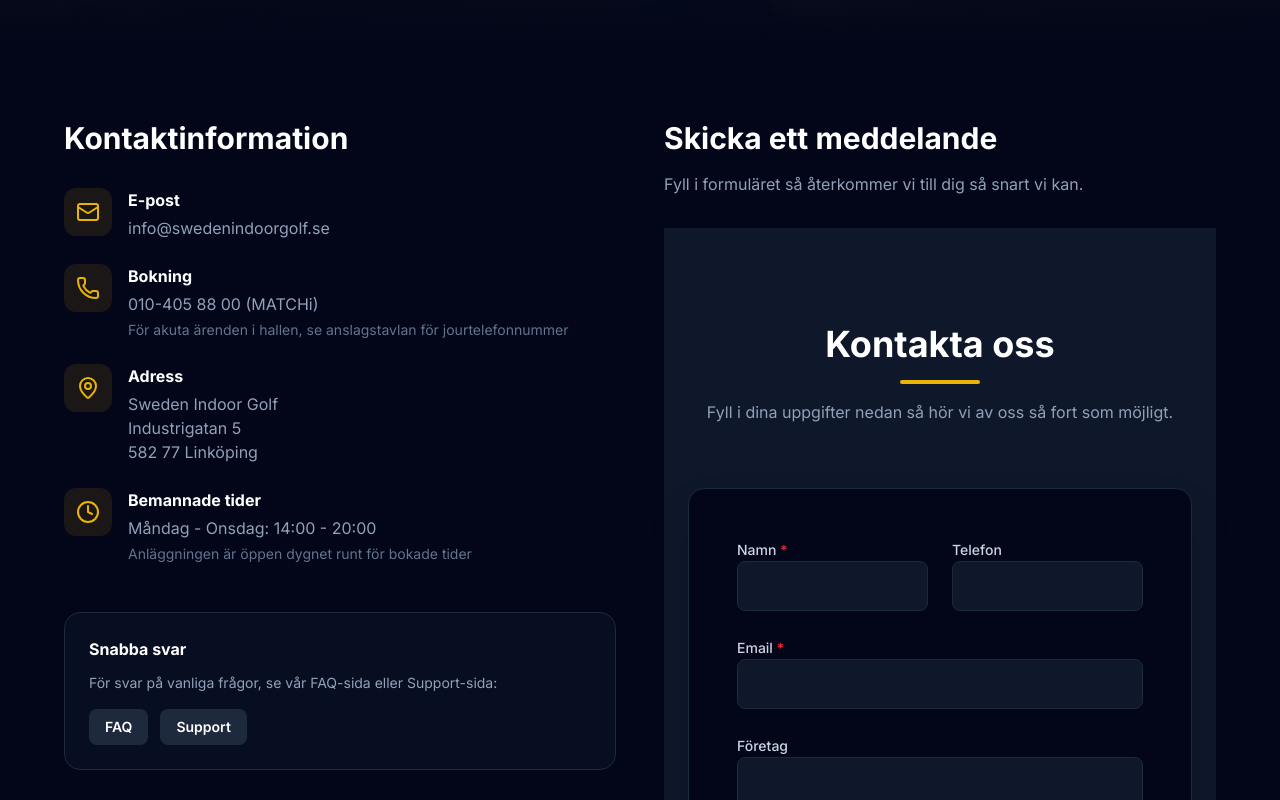
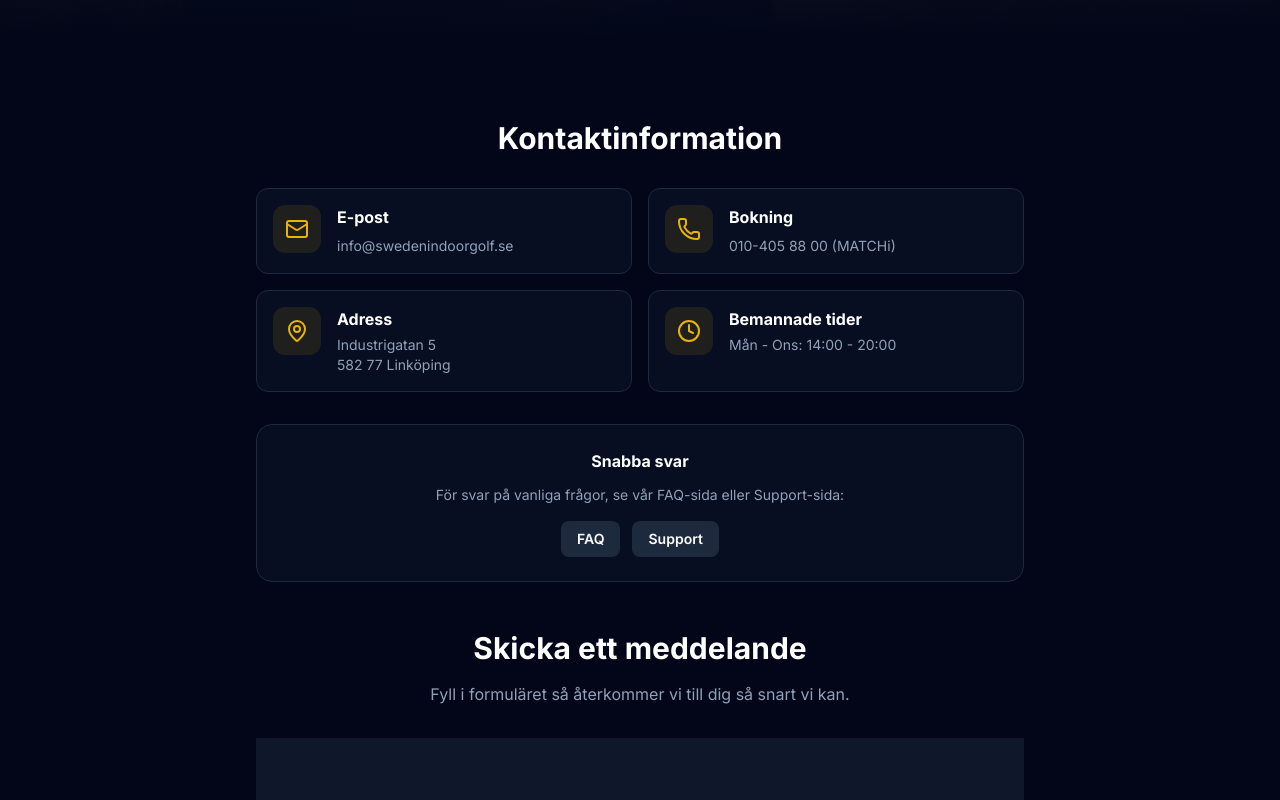
Before and after one commit to marcusta/sig-web3, a Next.js app: page /kontakt in a window 1280 px wide. Shown: the part 400-1200 px from the top of the page. Built offline with nearby package versions, Linux system fonts and the light colour scheme.

Commit message:
Prepare deployment

```diff
--- a/app/kontakt/page.tsx
+++ b/app/kontakt/page.tsx
@@ -18,72 +18,68 @@ export default function KontaktPage() {
 
       <section className="py-12 md:py-20">
         <div className="container mx-auto px-4 md:px-6">
-          <div className="max-w-6xl mx-auto">
-            <div className="grid md:grid-cols-2 gap-12 mb-16">
-              {/* Contact Info */}
-              <div>
-                <h2 className="text-3xl font-bold text-white mb-8">Kontaktinformation</h2>
+          <div className="max-w-3xl mx-auto">
+            {/* Contact Info Cards */}
+            <div className="mb-12">
+              <h2 className="text-3xl font-bold text-white mb-8 text-center">Kontaktinformation</h2>
 
-                <div className="space-y-6">
-                  <div className="flex items-start gap-4">
+              <div className="grid sm:grid-cols-2 gap-4 mb-8">
+                <div className="flex items-start gap-4 p-4 bg-slate-900/50 border border-slate-800 rounded-xl hover:border-primary/30 transition-colors">
                   <div className="w-12 h-12 bg-primary/10 rounded-xl flex items-center justify-center shrink-0">
                     <Mail className="text-primary" size={24} />
                   </div>
                   <div>
                     <h3 className="text-white font-bold mb-1">E-post</h3>
-                      <a href="mailto:info@swedenindoorgolf.se" className="text-slate-400 hover:text-primary transition-colors">
+                    <a href="mailto:info@swedenindoorgolf.se" className="text-slate-400 hover:text-primary transition-colors text-sm">
                       info@swedenindoorgolf.se
                     </a>
                   </div>
                 </div>
 
-                  <div className="flex items-start gap-4">
+                <div className="flex items-start gap-4 p-4 bg-slate-900/50 border border-slate-800 rounded-xl hover:border-primary/30 transition-colors">
                   <div className="w-12 h-12 bg-primary/10 rounded-xl flex items-center justify-center shrink-0">
                     <Phone className="text-primary" size={24} />
                   </div>
                   <div>
                     <h3 className="text-white font-bold mb-1">Bokning</h3>
-                      <a href="tel:010-405 88 00" className="text-slate-400 hover:text-primary transition-colors">
+                    <a href="tel:010-405 88 00" className="text-slate-400 hover:text-primary transition-colors text-sm">
                       010-405 88 00 (MATCHi)
                     </a>
-                      <p className="text-slate-500 text-sm mt-1">För akuta ärenden i hallen, se anslagstavlan för jourtelefonnummer</p>
                   </div>
                 </div>
 
-                  <div className="flex items-start gap-4">
+                <div className="flex items-start gap-4 p-4 bg-slate-900/50 border border-slate-800 rounded-xl hover:border-primary/30 transition-colors">
                   <div className="w-12 h-12 bg-primary/10 rounded-xl flex items-center justify-center shrink-0">
                     <MapPin className="text-primary" size={24} />
                   </div>
                   <div>
                     <h3 className="text-white font-bold mb-1">Adress</h3>
-                      <p className="text-slate-400">
-                        Sweden Indoor Golf<br />
+                    <p className="text-slate-400 text-sm">
                       Industrigatan 5<br />
                       582 77 Linköping
                     </p>
                   </div>
                 </div>
 
-                  <div className="flex items-start gap-4">
+                <div className="flex items-start gap-4 p-4 bg-slate-900/50 border border-slate-800 rounded-xl hover:border-primary/30 transition-colors">
                   <div className="w-12 h-12 bg-primary/10 rounded-xl flex items-center justify-center shrink-0">
                     <Clock className="text-primary" size={24} />
                   </div>
                   <div>
                     <h3 className="text-white font-bold mb-1">Bemannade tider</h3>
-                      <p className="text-slate-400">
-                        Måndag - Onsdag: 14:00 - 20:00
+                    <p className="text-slate-400 text-sm">
+                      Mån - Ons: 14:00 - 20:00
                     </p>
-                      <p className="text-slate-500 text-sm mt-1">Anläggningen är öppen dygnet runt för bokade tider</p>
                   </div>
                 </div>
               </div>
 
-                <div className="mt-12 p-6 bg-slate-900/50 border border-slate-800 rounded-2xl">
+              <div className="p-6 bg-slate-900/50 border border-slate-800 rounded-2xl text-center">
                 <h3 className="text-white font-bold mb-3">Snabba svar</h3>
                 <p className="text-slate-400 text-sm mb-4">
                   För svar på vanliga frågor, se vår FAQ-sida eller Support-sida:
                 </p>
-                  <div className="flex flex-wrap gap-3">
+                <div className="flex flex-wrap justify-center gap-3">
                   <Link
                     href="/faq"
                     className="px-4 py-2 bg-slate-800 text-white text-sm font-semibold rounded-lg hover:bg-slate-700 transition-colors"
@@ -102,12 +98,11 @@ export default function KontaktPage() {
 
             {/* Contact Form */}
             <div>
-                <h2 className="text-3xl font-bold text-white mb-4">Skicka ett meddelande</h2>
-                <p className="text-slate-400 mb-8">
+              <h2 className="text-3xl font-bold text-white mb-4 text-center">Skicka ett meddelande</h2>
+              <p className="text-slate-400 mb-8 text-center">
                 Fyll i formuläret så återkommer vi till dig så snart vi kan.
               </p>
               <Contact />
-              </div>
             </div>
           </div>
         </div>
--- a/components/layout/Header.tsx
+++ b/components/layout/Header.tsx
@@ -12,7 +12,6 @@ const navigation = [
   { name: 'Öppettider', href: '/oppettider' },
   { name: 'Support', href: '/support' },
   { name: 'FAQ', href: '/faq' },
-  { name: 'Kontakt', href: '/kontakt' },
   { name: 'Golfshop', href: '/golfshop' },
   { name: 'Tävlingar', href: '/tavlingar' },
 ];
```
Also changed, not shown: app/icon.png (added). Lines whose indentation alone changed are shown as unchanged.
